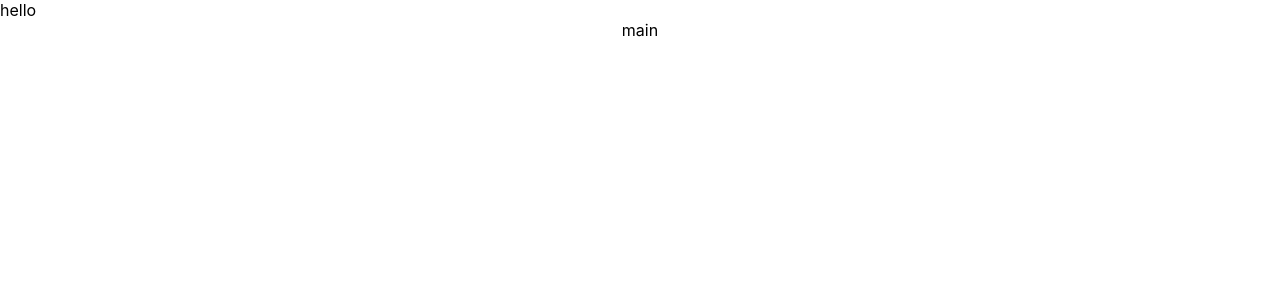
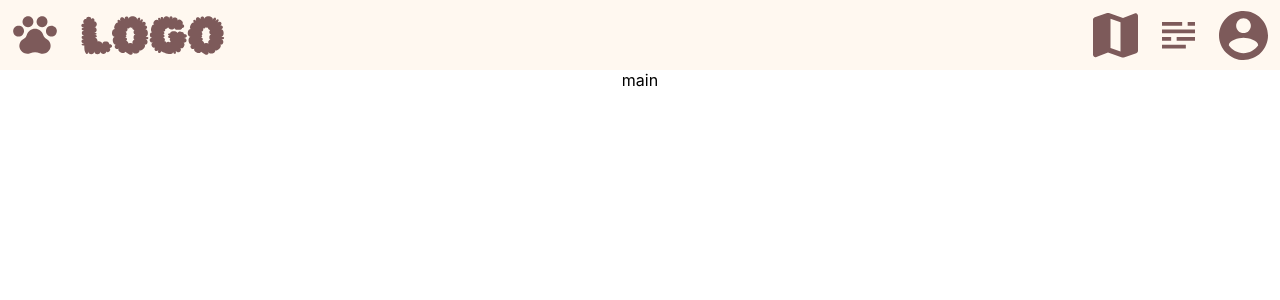
Before and after one commit to codestates-seb/PAWPAW, a React (Create React App) app in the folder client/: page / in a window 1280 px wide. Shown: the top 300 px of the page. Built offline with nearby package versions, Linux system fonts and the light colour scheme.

Commit message:
feat: header svg이미지 적용, 레이아웃 초안

```diff
--- a/client/src/components/Header.tsx
+++ b/client/src/components/Header.tsx
@@ -1,20 +1,78 @@
 import React from 'react';
-// import { UpVote, DownVote } from "../img/index";
-// import {
-//   HeaderIcon,
-//   HeaderText,
-//   HeaderTabIcon,
-//   HeaderMapIcon,
-//   HeaderUserIcon,
-// } from '../img/header';
+import {
+  HeaderIcon,
+  HeaderText,
+  HeaderTabIcon,
+  HeaderMapIcon,
+  HeaderUserIcon,
+} from '../img/header';
+import color from '../color';
 import styled from 'styled-components';
-
+const { ivory } = color;
 const Container = styled.header``;
-const HeaderBox = styled.div``;
+const HeaderBox = styled.div`
+  width: 100%;
+  height: 70px;
+  background-color: ${ivory};
+  display: flex;
+  flex-direction: row;
+`;
+const HeaderLeftBox = styled.div`
+  display: flex;
+  justify-content: center;
+  align-items: center;
+  margin: 0px 10px 0px 10px;
+`;
+const HeaderBlank = styled.div`
+  width: 70%;
+`;
+const HeaderRightBox = styled.div`
+  display: flex;
+  justify-content: center;
+  align-items: center;
+  margin: 0px 12px 0px 12px;
+`;
+const HeaderIconImg = styled.img`
+  width: 50px;
+  height: 50px;
+`;
+const HeaderTextImg = styled.img`
+  width: 145px;
+  height: 45px;
+`;
+const HeaderMapImg = styled.img`
+  width: 45px;
+  height: 45px;
+`;
+const HeaderTabImg = styled.img`
+  width: 33px;
+  height: 27px;
+`;
+const HeaderUserImg = styled.img`
+  width: 49px;
+  height: 49px;
+`;
 const Header: React.FC = () => {
   return (
     <Container>
-      <HeaderBox>hello</HeaderBox>
+      <HeaderBox>
+        <HeaderLeftBox>
+          <HeaderIconImg src={HeaderIcon} />
+        </HeaderLeftBox>
+        <HeaderLeftBox>
+          <HeaderTextImg src={HeaderText} />
+        </HeaderLeftBox>
+        <HeaderBlank />
+        <HeaderRightBox>
+          <HeaderMapImg src={HeaderMapIcon} />
+        </HeaderRightBox>
+        <HeaderRightBox>
+          <HeaderTabImg src={HeaderTabIcon} />
+        </HeaderRightBox>
+        <HeaderRightBox>
+          <HeaderUserImg src={HeaderUserIcon} />
+        </HeaderRightBox>
+      </HeaderBox>
     </Container>
   );
 };
--- a/client/src/img/header.tsx
+++ b/client/src/img/header.tsx
@@ -1,6 +1,6 @@
 import HeaderIcon from './headerIcon.svg';
 import HeaderText from './headerText.svg';
-import HeaderTabIcon from './HeaderTabIcon.svg';
+import HeaderTabIcon from './headerTabIcon.svg';
 import HeaderMapIcon from './headerMapIcon.svg';
 import HeaderUserIcon from './headerUserIcon.svg';
 
```
